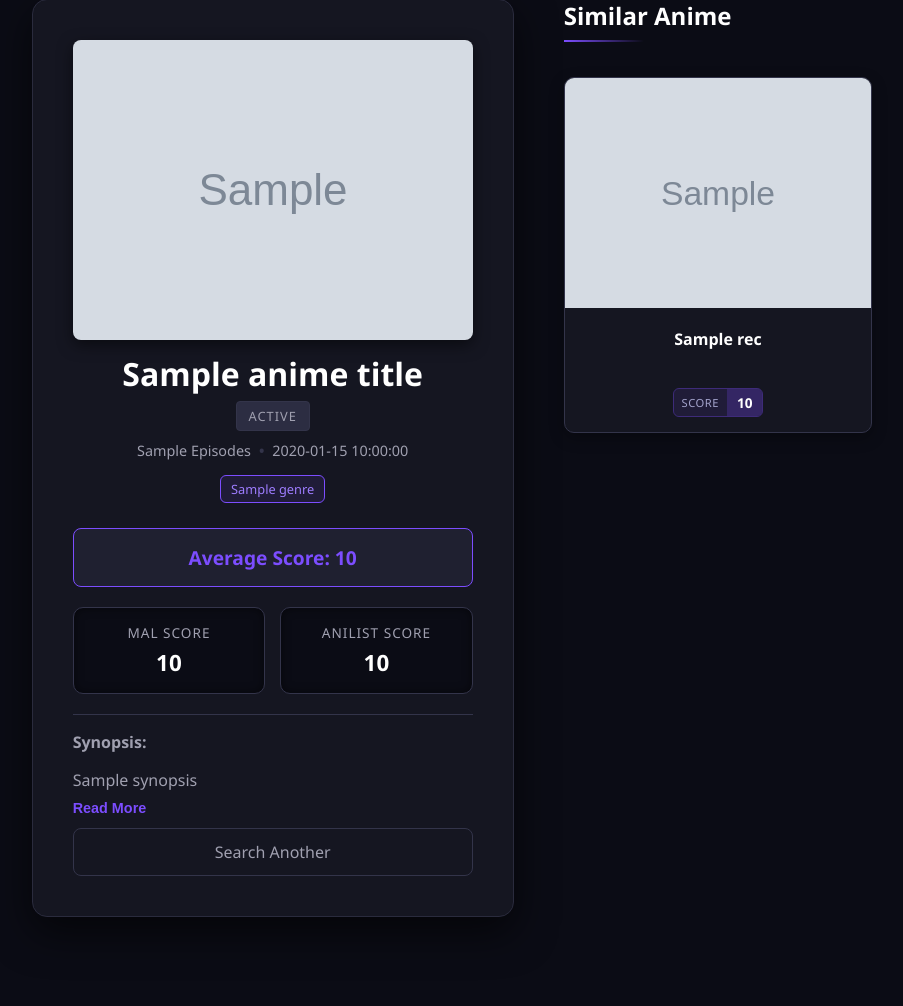
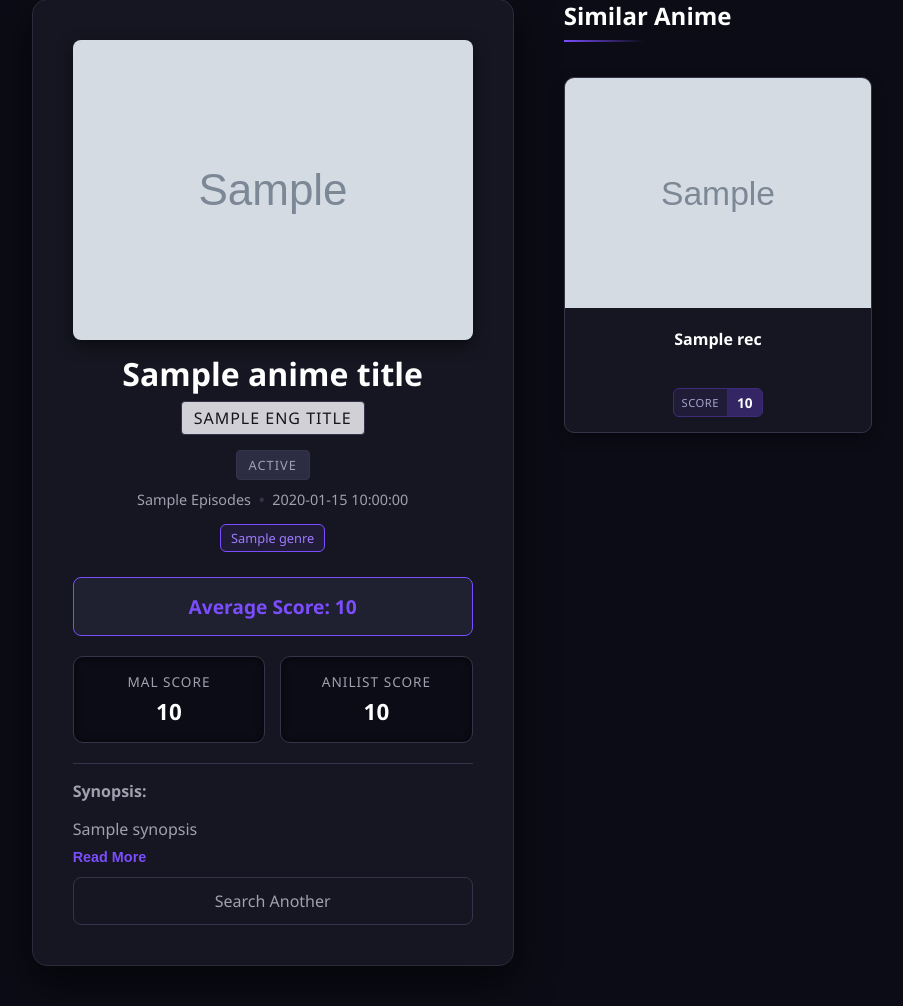
Before and after one commit to disori9/animesco, a Flask app: template templates/selected_anime.html in a window 1280 px wide. Shown: the part 81-1087 px from the top of the page, without its empty margins (188-1091 px from the left). Before the commit the page ends 998 px from the top, so only its background shows below. Run offline with Flask 3, Linux system fonts and the light colour scheme; the template is opened without the code that fills it: most values are stand-ins (such as "Sample title", 1, 10 or a date in 2020); grey boxes marked "Sample" are stand-in pictures; parts of the project's set-up code (start-up, migrations or seed data) failed here and were passed over.

Commit message:
Add english title to anime page

```diff
--- a/app.py
+++ b/app.py
@@ -29,6 +29,7 @@ def score():
         mal_status = mal_data["status"]
         mal_episodes = mal_data["episodes"]
         mal_date = mal_data["aired"]["string"]
+        eng_title = mal_data["title_english"]
 
         mal_genres = []
         for genre in mal_data["genres"]:
@@ -45,7 +46,7 @@ def score():
         return render_template('selected_anime.html', anime_title=anime_title, average_score=average_score, mal_cover=mal_cover,
                                mal_score=mal_score, anilist_score=anilist_score, synopsis=synopsis, mal_status=mal_status, mal_genres=mal_genres,
                                mal_episodes=mal_episodes, mal_date=mal_date,
-                               recommendations=recommendations)
+                               recommendations=recommendations, eng_title=eng_title)
     except ValueError as e:
         return f"<h1>Error</h1> <p>{e}</p> <a href='/'>Go Back</a>"
     except Exception as e:
--- a/static/style.css
+++ b/static/style.css
@@ -346,6 +346,18 @@ a.btn:hover {
     font-weight: 500;
 }
 
+.alternative-title {
+    background-color: #d0d0d6;
+    color: #15151a;
+    font-size: 1rem;
+    padding: 5px 12px;
+    border-radius: 4px;
+    text-transform: uppercase;
+    letter-spacing: 1px;
+    border: 1px solid #33344a;
+    margin-bottom: 10px;
+}
+
 /* =========================================
    NEW: BOTTOM RECOMMENDATIONS SECTION
    ========================================= */
--- a/templates/selected_anime.html
+++ b/templates/selected_anime.html
@@ -11,7 +11,9 @@
             <div class="card">
                 <img src="{{ mal_cover }}" alt="Anime Cover">
                 <h1>{{ anime_title }}</h1>
+
                 <div class="metadata-row">
+                    <span class="alternative-title">{{ eng_title }}</span>
                     <span class="status-badge">{{ mal_status }}</span>
 
                     <div class="sub-details">
```
